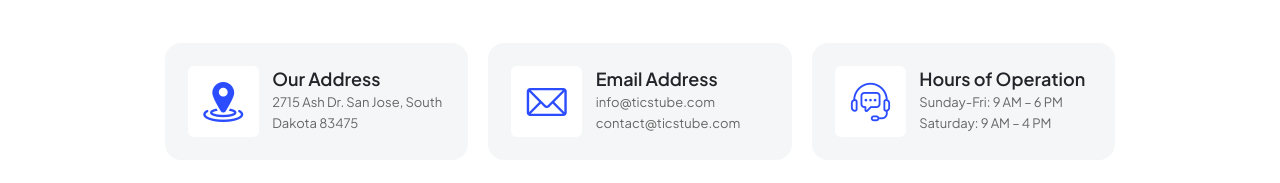
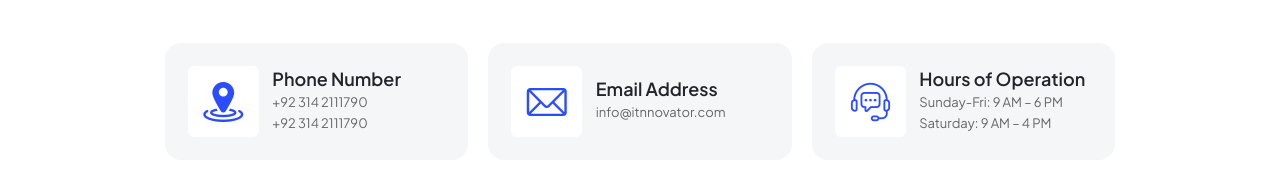
Before and after one commit to ITnnovator/ITnnovator.com, a Next.js app: page /contact in a window 1280 px wide. Shown: the part 305-488 px from the top of the page. Built offline with nearby package versions, Linux system fonts and the light colour scheme.

Commit message:
Update ContactInfo.jsx

```diff
--- a/components/Contact/ContactInfo.jsx
+++ b/components/Contact/ContactInfo.jsx
@@ -9,8 +9,11 @@
                 <div className="ul-contact-info">
                     <div className="icon"><i className="flaticon-location"></i></div>
                     <div className="txt">
-                        <h6 className="title">Our Address</h6>
-                        <p className="descr mb-0">2715 Ash Dr. San Jose, South Dakota 83475</p>
+                        <h6 className="title">Phone Number</h6>
+                        <p className="descr mb-0">
+                            <Link href="https://api.whatsapp.com/send?phone=923142111790">+92 314 2111790</Link>
+                            <Link href="https://api.whatsapp.com/send?phone=923258213946">+92 314 2111790</Link>
+                        </p>
                     </div>
                 </div>
 
@@ -20,8 +23,7 @@
                     <div className="txt">
                         <h6 className="title">Email Address</h6>
                         <p className="descr mb-0">
-                            <Link href="mailto:info@ticstube.com">info@ticstube.com</Link>
-                            <Link href="mailto:contact@ticstube.com">contact@ticstube.com</Link>
+                            <Link href="mailto:info@itnnovator.com">info@itnnovator.com</Link>
                         </p>
                     </div>
                 </div>
```
